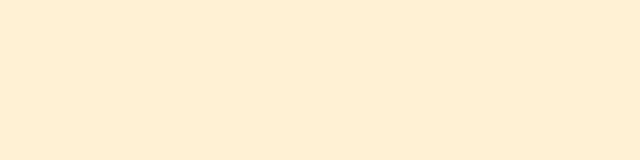
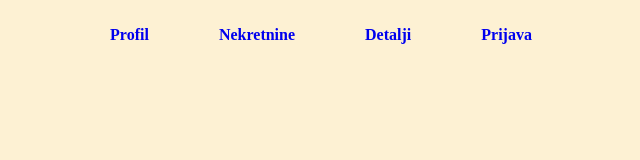
Before and after one commit to dbajramovi3/NekretnineProjekatWT, a plain HTML site: page html/detalji.html in a window 1280 px wide. Shown: the whole page, without its empty margins (319-959 px from the left). Drawn offline with Linux system fonts and the light colour scheme.

Commit message:
fiksan meni na nekretninama detaljima i prijavi koristeci iframe

```diff
--- a/html/detalji.html
+++ b/html/detalji.html
@@ -5,6 +5,7 @@
     <meta name="viewport" content="width=device-width, initial-scale=1.0">
     <title>Detalji</title>
     <link rel="stylesheet" href="/css/detalji.css">
+    <iframe src="/html/meni.html" frameborder="0" scrolling="no" width="100%" id="povezanost1" style="margin-top: -8px;"></iframe>
 </head>
 <body>
 
```
Also changed, not shown: html/nekretnine.html (+1 -0 lines), html/prijava.html (+1 -0 lines).
